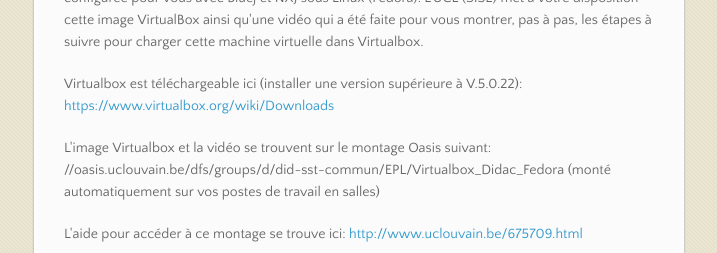
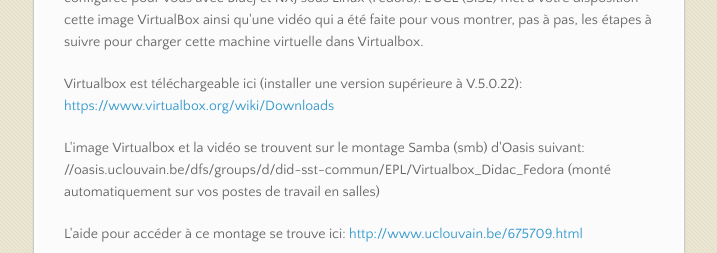
Before and after one commit to NDetienne/ProjetP1, a plain HTML site: page index.html in a window 1280 px wide. Shown: the part 2360-2613 px from the top of the page, without its empty margins (282-999 px from the left). Drawn offline with nearby package versions, Linux system fonts and the light colour scheme.

Commit message:
mise à jour upload virtualbox

```diff
--- a/index.html
+++ b/index.html
@@ -106,7 +106,7 @@ Elles se donneront les <u><b>mardi, mercredi et jeudi de S10</b></u>. Les détai
 <p>Via VirtualBox, vous devriez rapidement savoir programmer votre robot depuis votre portable sans avoir à vous soucier de l'installer de Bluej et de l'extension NXJ.
 <p>Il vous suffit d'installer VirtualBox puis de charger l'image de la machine virtuelle qui a été configurée pour vous avec Bluej et NXJ sous Linux (Fedora). L'UCL (SISE) met à votre disposition cette image VirtualBox ainsi qu'une vidéo qui a été faite pour vous montrer, pas à pas, les étapes à suivre pour charger cette machine virtuelle dans Virtualbox.
 <p>Virtualbox est téléchargeable ici (installer une version supérieure à V.5.0.22): <a href="https://www.virtualbox.org/wiki/Downloads" target=_blank>https://www.virtualbox.org/wiki/Downloads</a>
-<p>L'image Virtualbox et la vidéo se trouvent sur le montage Oasis suivant: //oasis.uclouvain.be/dfs/groups/d/did-sst-commun/EPL/Virtualbox_Didac_Fedora (monté automatiquement sur vos postes de travail en salles)
+<p>L'image Virtualbox et la vidéo se trouvent sur le montage Samba (smb) d'Oasis suivant: //oasis.uclouvain.be/dfs/groups/d/did-sst-commun/EPL/Virtualbox_Didac_Fedora (monté automatiquement sur vos postes de travail en salles)
 <p>L'aide pour accéder à ce montage se trouve ici: <a href="http://www.uclouvain.be/675709.html" target=_blank>http://www.uclouvain.be/675709.html</a>
 
 <h3>
```
